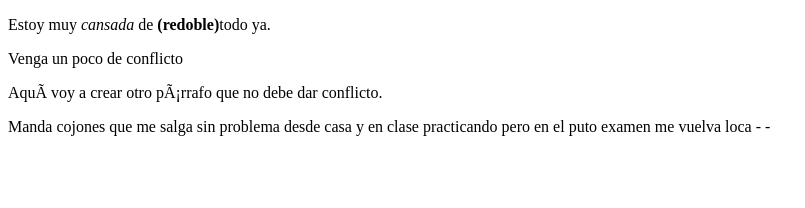
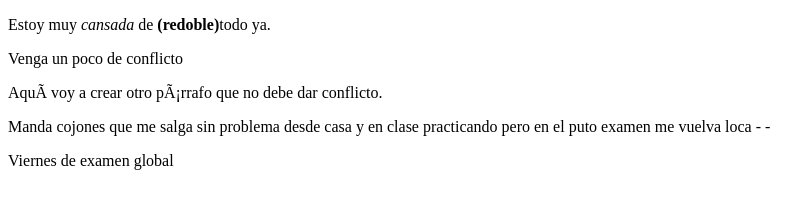
Before and after one commit to VirginiaCastell/practica3, a plain HTML site: page index.html in a window 1280 px wide. Shown: the whole page, without its empty margins (0-805 px from the left). Drawn offline with Linux system fonts and the light colour scheme.

Commit message:
escribo de nuevo en 13

```diff
--- a/index.html
+++ b/index.html
@@ -10,6 +10,7 @@
     <p>Manda cojones que me salga sin problema desde casa y en clase practicando
         pero en el puto examen me vuelva loca - -
     </p>
+    <p>Viernes de examen global</p>
 </body>
 
 
```
